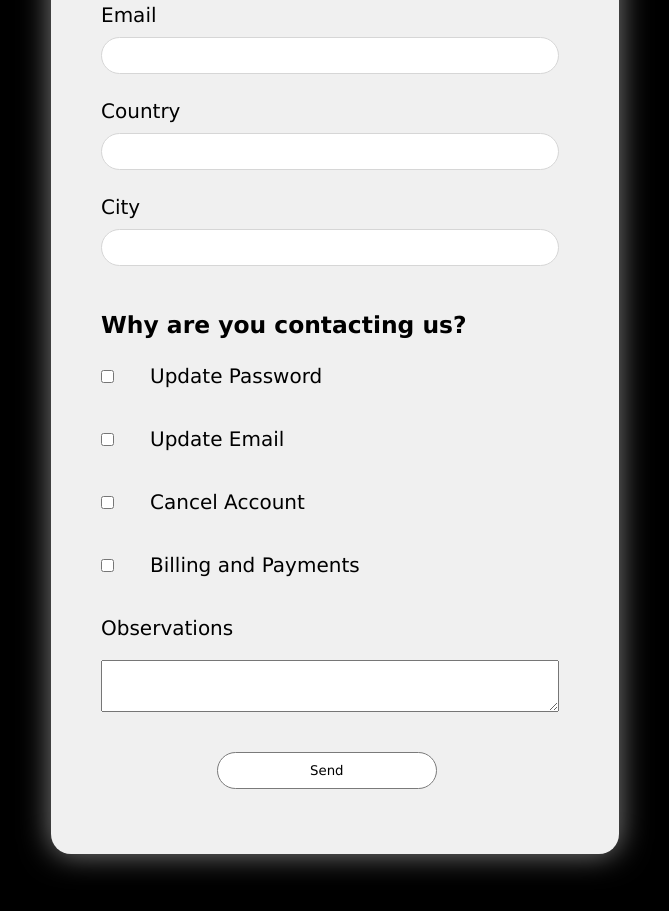
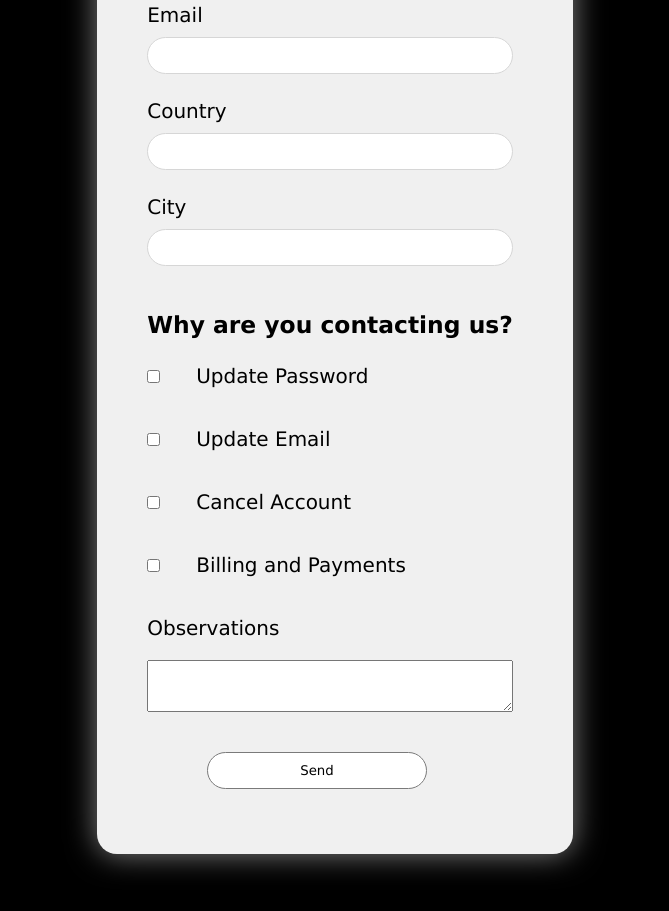
Before and after one commit to Valen094/FinalProject-Module1, a plain HTML site: page html/contact.html in a window 1280 px wide. Shown: the part 907-1818 px from the top of the page, without its empty margins (305-974 px from the left). Drawn offline with Linux system fonts and the light colour scheme.

Commit message:
Added changes in contact.css

```diff
--- a/Css/contact.css
+++ b/Css/contact.css
@@ -47,7 +47,7 @@ form {
 
 form input {
     margin: 10px 0px 25px 0px;
-    padding: 10px 275px 10px 10px;
+    padding: 10px 20px 10px 10px;
     border-radius: 20px;
     border: 1px solid rgb(214, 214, 214);
 }
@@ -93,7 +93,7 @@ form input {
 
 
 .submit input {
-    margin: 20px 24px 0px 116px;
+    margin: 20px 24px 0px 60px;
     padding: 10px 92px 10px 92px;
     border: 1px solid rgb(122, 122, 122);
     background-color: white;
```
